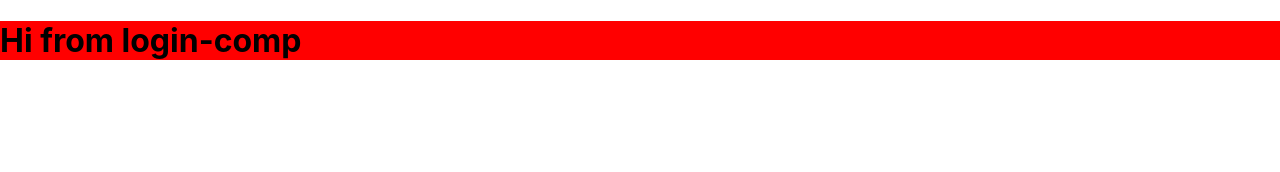
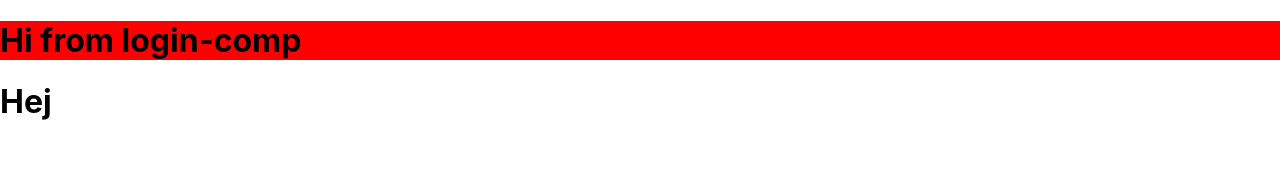
Before and after one commit to JimNotCarry/WineOutUiNextJs, a Next.js app: page / in a window 1280 px wide. Shown: the top 172 px of the page. Built offline with nearby package versions, Linux system fonts and the light colour scheme.

Commit message:
linebreaks probs

```diff
--- a/pages/index.js
+++ b/pages/index.js
@@ -4,6 +4,7 @@ export default function App() {
   return (
     <div>
       <Login />
+      <h1>Hej</h1>
     </div>
   );
 }
```
